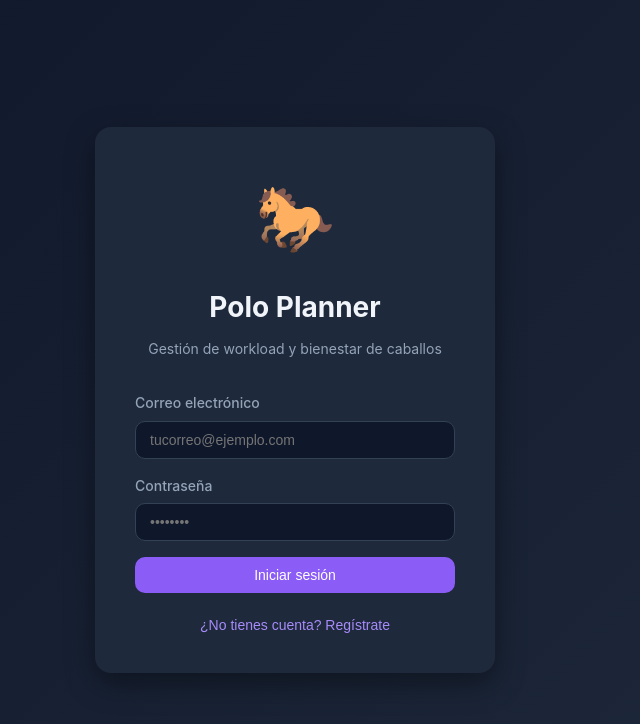
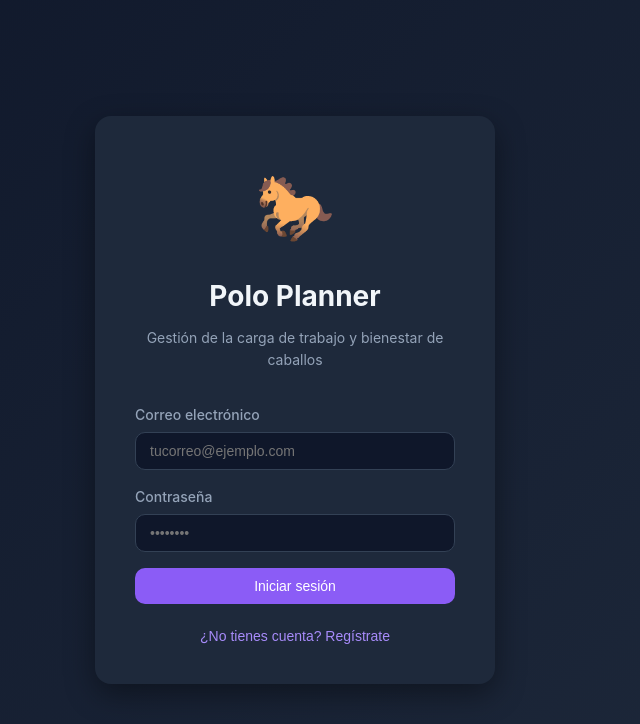
Before and after one commit to lolibunge/polo-planner, a React (Vite) app: page /login in a window 1280 px wide. Shown: the top 724 px of the page, without its empty margins (345-985 px from the left). Built offline with nearby package versions, Linux system fonts and the light colour scheme; no server answers.

Commit message:
Update Spanish: workload -> carga de trabajo

```diff
--- a/src/pages/Login.jsx
+++ b/src/pages/Login.jsx
@@ -70,7 +70,7 @@ export default function Login() {
           <div className="login-header">
             <span className="login-icon">🐎</span>
             <h1>Polo Planner</h1>
-            <p>Gestión de workload y bienestar de caballos</p>
+            <p>Gestión de la carga de trabajo y bienestar de caballos</p>
           </div>
 
           <div className="setup-instructions">
@@ -106,7 +106,7 @@ VITE_FIREBASE_APP_ID=1:123:web:abc123`}</pre>
         <div className="login-header">
           <span className="login-icon">🐎</span>
           <h1>Polo Planner</h1>
-          <p>Gestión de workload y bienestar de caballos</p>
+          <p>Gestión de la carga de trabajo y bienestar de caballos</p>
         </div>
 
         <form onSubmit={handleSubmit} className="login-form">
```
